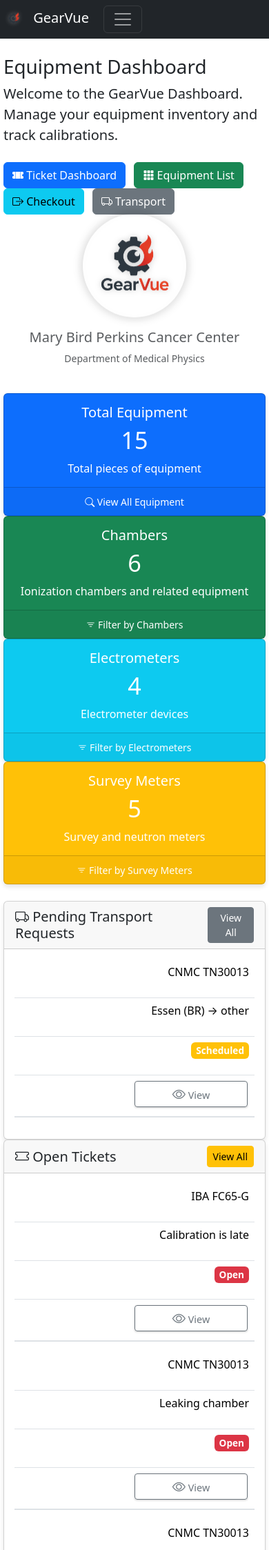
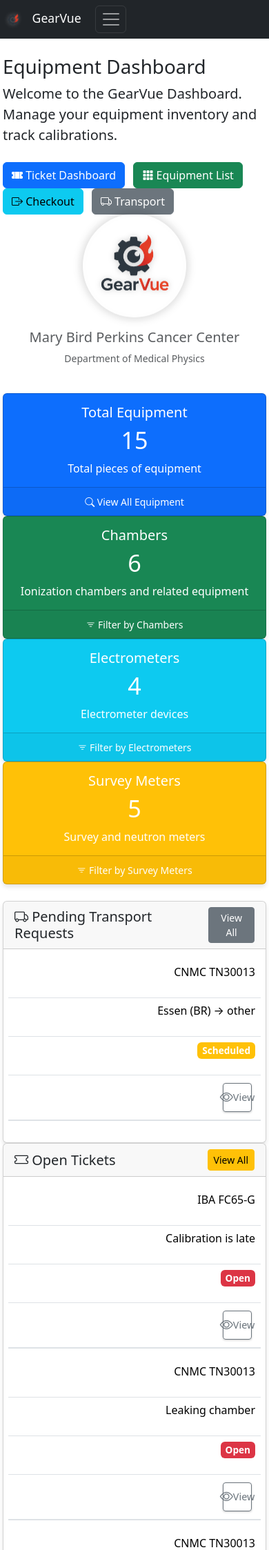
Before and after one commit to Ara-Alexandrian/equipment-tracker, a Flask app: page / in a window 390 px wide. Shown: the top 2247 px of the page at 69% size. Run offline with Flask 3, Linux system fonts and the light colour scheme; some libraries are stand-ins or nearby versions.

Commit message:
Add comprehensive mobile optimization
- Replace 'small mode' with dedicated mobile optimizations
- Implement icon-only button mode for mobile
- Add auto-detection of mobile devices
- Create abbreviated headers for small screens
- Add dynamic button container wrapping
- Improve table scaling on mobile devices
- Optimize layout for all screen sizes

```diff
--- a/app/static/css/layout-controls.css
+++ b/app/static/css/layout-controls.css
@@ -280,27 +280,36 @@ body.container-width-full .container-fluid .mx-auto {
     }
 }
 
-/* Tablet optimizations */
-@media (min-width: 769px) and (max-width: 992px) {
-    /* Prevent layout from getting too wide */
+/* Mobile Optimization Mode - Comprehensive */
+@media (max-width: 991px) {
+    /* General layout adjustments */
+    html, body {
+        overflow-x: hidden !important;
+        max-width: 100vw !important;
+    }
+
+    /* Full-width container for all mobile devices */
     body.container-width-wide,
     body.container-width-full,
-    body.container-width-standard {
+    body.container-width-standard,
+    body.container-width-small {
         max-width: 100% !important;
+        padding: 0 !important;
+        margin: 0 !important;
     }
 
-    /* Reorganize action buttons for tablets */
-    .action-button {
-        min-width: 90px !important;
-        padding: 0.25rem 0.5rem !important;
+    /* Container adjustments */
+    .container-fluid {
+        padding-left: 8px !important;
+        padding-right: 8px !important;
     }
 
-    /* Condensed table for tablets */
+    /* Mobile-optimized tables */
     .equipment-table {
-        font-size: 0.85rem !important;
+        font-size: 0.78rem !important;
     }
 
-    /* Abbreviated text for column headers */
+    /* Mobile header optimization - show abbreviated versions */
     .equipment-table th .full-text {
         display: none !important;
     }
@@ -308,52 +317,177 @@ body.container-width-full .container-fluid .mx-auto {
     .equipment-table th .short-text {
         display: inline !important;
     }
-}
 
-/* Mobile optimizations - enhanced */
-@media (max-width: 768px) {
-    /* Full-width container on mobile */
-    body.container-width-wide,
-    body.container-width-full,
-    body.container-width-standard,
-    body.container-width-small {
-        max-width: 100% !important;
+    /* Tighten up column spacing */
+    .equipment-table td,
+    .equipment-table th {
+        padding: 6px 4px !important;
     }
 
-    /* Stack buttons vertically on mobile */
+    /* Optimize column widths for mobile */
+    .col-id { min-width: 50px !important; width: 10% !important; }
+    .col-category { min-width: 60px !important; width: 10% !important; }
+    .col-type { min-width: 70px !important; width: 10% !important; }
+    .col-manufacturer { min-width: 70px !important; width: 15% !important; }
+    .col-model { min-width: 70px !important; width: 15% !important; }
+    .col-serial { min-width: 70px !important; width: 12% !important; }
+    .col-location { min-width: 70px !important; width: 10% !important; }
+    .col-status { min-width: 60px !important; width: 8% !important; }
+    .col-actions { min-width: 100px !important; width: 10% !important; }
+
+    /* Icon-only buttons */
     .action-button {
-        display: block !important;
-        width: 100% !important;
-        margin-bottom: 5px !important;
-        padding: 0.25rem !important;
-        min-width: auto !important;
+        padding: 0.5rem !important;
+        min-width: unset !important;
+        width: 42px !important;
+        height: 42px !important;
+        margin: 3px !important;
+        display: inline-flex !important;
+        align-items: center !important;
+        justify-content: center !important;
     }
 
-    /* Compact text on mobile */
-    .equipment-table {
-        font-size: 0.75rem !important;
-    }
-
-    /* Abbreviate button text on mobile */
+    /* Hide button text on mobile, show only icons */
     .action-button .button-text {
         display: none !important;
     }
 
-    /* Only show icons on mobile */
+    /* Enhance icon visibility */
     .action-button i {
         margin-right: 0 !important;
         font-size: 1.2rem !important;
     }
 
-    /* Minimized padding for mobile */
-    .container-fluid {
-        padding-left: 5px !important;
-        padding-right: 5px !important;
+    /* Make action containers compact and centered */
+    .action-button-container {
+        text-align: center !important;
+        display: flex !important;
+        flex-wrap: wrap !important;
+        justify-content: center !important;
+        align-items: center !important;
+        gap: 4px !important;
+    }
+
+    /* Special handling for action columns */
+    .equipment-table td:last-child {
+        text-align: center !important;
+        padding: 6px 0 !important;
     }
 
     /* Horizontal scrolling for tables on mobile */
     .table-responsive {
         overflow-x: auto !important;
+        margin: 0 -8px !important;
+        padding: 0 !important;
+        width: calc(100% + 16px) !important;
+    }
+
+    /* Make badges smaller and more compact */
+    .badge {
+        font-size: 0.7rem !important;
+        padding: 0.2rem 0.4rem !important;
+    }
+
+    /* Mobile-optimized navbar */
+    .navbar-brand {
+        font-size: 1.1rem !important;
+    }
+
+    /* Fix navbar toggler position */
+    .navbar-toggler {
+        padding: 0.25rem 0.4rem !important;
+    }
+
+    /* Optimize existing buttons */
+    .btn-xs {
+        padding: 0.25rem !important;
+        margin: 2px !important;
+    }
+
+    /* Action button group special handling */
+    .d-flex.flex-column {
+        gap: 2px !important;
+    }
+}
+
+/* Small Mobile - Extra Compact Mode */
+@media (max-width: 576px) {
+    /* Extreme compact mode for very small screens */
+    .equipment-table {
+        font-size: 0.7rem !important;
+    }
+
+    /* Even smaller buttons */
+    .action-button {
+        width: 36px !important;
+        height: 36px !important;
+        padding: 0.3rem !important;
+    }
+
+    /* Shrink column widths further */
+    .col-id { min-width: 40px !important; }
+    .col-category { min-width: 50px !important; }
+    .col-type { min-width: 50px !important; }
+
+    /* Hide some less important columns on very small screens */
+    .col-location,
+    th.col-location,
+    td.col-location {
+        display: none !important;
+    }
+
+    /* Super compact padding */
+    .container-fluid {
+        padding-left: 4px !important;
+        padding-right: 4px !important;
+    }
+
+    /* Stack badges vertically */
+    .badge {
+        display: block !important;
+        margin-bottom: 2px !important;
+    }
+}
+
+/* Force mobile optimization class - applied manually when mobile is detected or user selects */
+.force-mobile-optimization {
+    /* Override container widths */
+    max-width: 100% !important;
+
+    /* Ensure proper mobile styling regardless of width */
+    .equipment-table {
+        font-size: 0.78rem !important;
+    }
+
+    /* Show abbreviated column headers */
+    .equipment-table th .full-text {
+        display: none !important;
+    }
+
+    .equipment-table th .short-text {
+        display: inline !important;
+    }
+
+    /* Icon-only action buttons */
+    .action-button .button-text {
+        display: none !important;
+    }
+
+    /* Mobile navbar optimizations */
+    .navbar-brand {
+        font-size: 1.1rem !important;
+    }
+
+    /* Ensure action buttons are properly sized */
+    .action-button {
+        padding: 0.5rem !important;
+        min-width: unset !important;
+        width: 42px !important;
+        height: 42px !important;
+        margin: 3px !important;
+        display: inline-flex !important;
+        align-items: center !important;
+        justify-content: center !important;
     }
 }
 
--- a/app/static/js/layout-controls.js
+++ b/app/static/js/layout-controls.js
@@ -48,11 +48,100 @@ function initLayoutControls() {
     // Force container centering
     updateContainerCentering();
 
+    // Apply mobile optimizations
+    applyMobileOptimizations();
+
     // Create layout settings button in navbar
     createLayoutSettingsButton();
 
     // Create settings modal
     createLayoutSettingsModal();
+}
+
+// Apply mobile-specific optimizations
+function applyMobileOptimizations() {
+    // Auto-detect mobile devices and apply force-mobile-optimization class
+    detectMobileDevice();
+
+    // Add short-text spans to any table headers that don't have them
+    const tableHeaders = document.querySelectorAll('.equipment-table th, #equipmentTable th');
+    tableHeaders.forEach(header => {
+        // Skip if it already has short/full text spans
+        if (header.querySelector('.short-text') || header.querySelector('.full-text')) {
+            return;
+        }
+
+        // Get the current text
+        const originalText = header.textContent.trim();
+
+        // Create abbreviated version - first 3 chars or whole word if shorter
+        let shortText = originalText;
+        if (originalText.length > 3) {
+            shortText = originalText.substring(0, 3);
+        }
+
+        // Clear original content and add spans
+        header.innerHTML = `
+            <span class="full-text">${originalText}</span>
+            <span class="short-text d-none">${shortText}</span>
+        `;
+    });
+
+    // Ensure all action buttons have proper button-text wrapping
+    const actionButtons = document.querySelectorAll('.action-button');
+    actionButtons.forEach(button => {
+        // Skip if button already has proper structure
+        if (button.querySelector('.button-text') || !button.textContent.trim()) {
+            return;
+        }
+
+        // Find the icon
+        const icon = button.querySelector('i');
+        if (!icon) {
+            return;
+        }
+
+        // Get text content excluding the icon
+        const buttonText = button.textContent.trim();
+
+        // Remove text nodes
+        Array.from(button.childNodes)
+            .filter(node => node.nodeType === Node.TEXT_NODE)
+            .forEach(node => node.remove());
+
+        // Add wrapped text
+        const textSpan = document.createElement('span');
+        textSpan.className = 'button-text';
+        textSpan.textContent = buttonText;
+        button.appendChild(textSpan);
+    });
+
+    // Find all table cells that contain action buttons (typically last column)
+    const actionCells = document.querySelectorAll('.equipment-table td:last-child, #equipmentTable td:last-child');
+    actionCells.forEach(cell => {
+        // Skip if already wrapped
+        if (cell.querySelector('.action-button-container')) {
+            return;
+        }
+
+        // Check if it contains action buttons
+        const buttons = cell.querySelectorAll('.action-button, .btn');
+        if (buttons.length === 0) {
+            return;
+        }
+
+        // Create container if cell contains at least one button
+        const container = document.createElement('div');
+        container.className = 'action-button-container';
+
+        // Move all children to container
+        while (cell.firstChild) {
+            container.appendChild(cell.firstChild);
+        }
+
+        // Add container to cell
+        cell.appendChild(container);
+    });
 }
 
 // Create layout settings button in navbar
@@ -350,8 +439,31 @@ function fixActionButtons() {
     });
 }
 
+// Auto-detect mobile and tablet devices
+function detectMobileDevice() {
+    // Check if device is mobile/tablet
+    const isMobileOrTablet =
+        /Android|webOS|iPhone|iPad|iPod|BlackBerry|IEMobile|Opera Mini/i.test(navigator.userAgent) ||
+        window.innerWidth <= 991;
+
+    if (isMobileOrTablet) {
+        // Add force-mobile-optimization class to body
+        document.body.classList.add('force-mobile-optimization');
+        console.log('Mobile device detected - applying mobile optimizations');
+    }
+}
+
 // Initialize when DOM is ready
 document.addEventListener('DOMContentLoaded', function() {
     initLayoutControls();
     fixActionButtons();
+
+    // Listen for resize events to detect rotation or window size changes
+    window.addEventListener('resize', function() {
+        if (window.innerWidth <= 991) {
+            document.body.classList.add('force-mobile-optimization');
+        } else {
+            document.body.classList.remove('force-mobile-optimization');
+        }
+    });
 });
--- a/app/templates/base.html
+++ b/app/templates/base.html
@@ -2,7 +2,10 @@
 <html lang="en">
 <head>
     <meta charset="UTF-8">
-    <meta name="viewport" content="width=device-width, initial-scale=1.0">
+    <meta name="viewport" content="width=device-width, initial-scale=1.0, maximum-scale=1.0, user-scalable=0">
+    <meta name="mobile-web-app-capable" content="yes">
+    <meta name="apple-mobile-web-app-capable" content="yes">
+    <meta name="theme-color" content="#212529">
     <title>{% block title %}GearVue{% endblock %}</title>
     <link rel="icon" href="{{ url_for('static', filename='img/favicon.svg') }}" type="image/svg+xml">
     <link href="https://cdn.jsdelivr.net/npm/bootstrap@5.3.0-alpha1/dist/css/bootstrap.min.css" rel="stylesheet">
```
